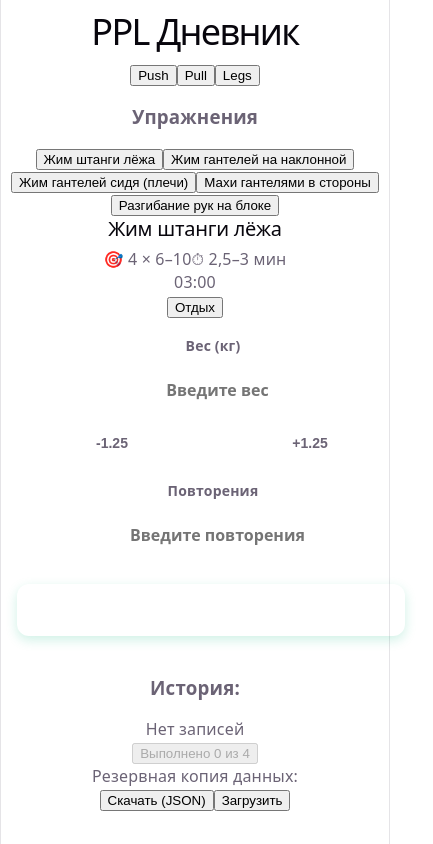
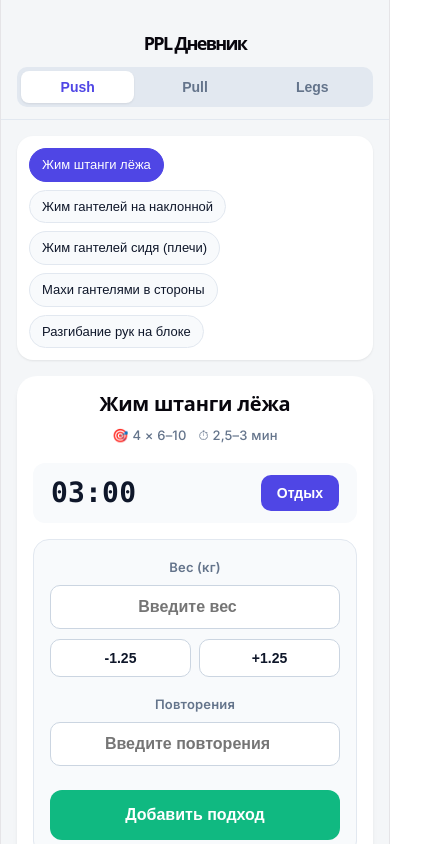
Before and after one commit to Evgeny142/my-workout-diary, a React (Vite) app: page / in a window 390 px wide. Shown: the top 844 px of the page, 433 px wide, since content can reach past the window. Built offline with nearby package versions, Linux system fonts and the light colour scheme.

Commit message:
Mobile first layout overhaul

```diff
--- a/src/App.css
+++ b/src/App.css
@@ -1,12 +1,250 @@
-/* --- ФОРМА ВВОДА (Вертикальная) --- */
+/* --- ГЛОБАЛЬНЫЕ ПЕРЕМЕННЫЕ --- */
+:root {
+  --font-main: 'Inter', -apple-system, BlinkMacSystemFont, sans-serif;
+  --font-mono: 'SF Mono', Consolas, monospace;
+
+  --bg-app: #f4f6f8;
+  --bg-card: #ffffff;
+  --bg-input: #f8fafc;
+
+  --text-main: #0f172a;
+  --text-muted: #64748b;
+  --border-color: #e2e8f0;
+
+  --primary: #4f46e5;
+  --primary-hover: #4338ca;
+  --primary-light: #e0e7ff;
+
+  --success: #10b981;
+  --danger: #ef4444;
+  --warning-bg: #fffbeb;
+  --warning-text: #b45309;
+
+  --shadow-sm: 0 1px 3px rgba(0,0,0,0.05), 0 1px 2px rgba(0,0,0,0.03);
+  --shadow-md: 0 4px 6px -1px rgba(0,0,0,0.05), 0 2px 4px -1px rgba(0,0,0,0.03);
+  --shadow-lg: 0 10px 15px -3px rgba(0,0,0,0.05), 0 4px 6px -2px rgba(0,0,0,0.025);
+}
+
+/* ЖЕСТКИЙ СБРОС ДЛЯ ВСЕХ УСТРОЙСТВ */
+* {
+  box-sizing: border-box;
+  margin: 0;
+  padding: 0;
+  -webkit-tap-highlight-color: transparent;
+}
+
+html, body {
+  width: 100%;
+  max-width: 100vw;
+  overflow-x: hidden; /* Запрещаем ездить сайту вбок */
+  background-color: var(--bg-app);
+  color: var(--text-main);
+  font-family: var(--font-main);
+  -webkit-font-smoothing: antialiased;
+  -webkit-text-size-adjust: 100%; /* Запрещаем iOS увеличивать шрифт самовольно */
+}
+
+/* --- ОБЩИЙ КАРКАС --- */
+.app-container {
+  max-width: 1000px;
+  margin: 0 auto;
+  min-height: 100vh;
+  display: flex;
+  flex-direction: column;
+  padding-top: env(safe-area-inset-top);
+  padding-bottom: env(safe-area-inset-bottom);
+}
+
+/* --- ШАПКА --- */
+.app-header {
+  background: rgba(244, 246, 248, 0.95);
+  backdrop-filter: blur(10px);
+  -webkit-backdrop-filter: blur(10px);
+  padding: 12px 16px 0;
+  position: sticky;
+  top: 0;
+  z-index: 10;
+  border-bottom: 1px solid var(--border-color);
+}
+
+.app-header h1 {
+  font-size: 18px;
+  font-weight: 700;
+  text-align: center;
+  margin-bottom: 12px;
+}
+
+/* Вкладки дней (Push/Pull/Legs) */
+.day-tabs {
+  display: flex;
+  gap: 4px;
+  padding: 4px;
+  background: #e2e8f0;
+  border-radius: 10px;
+  width: 100%;
+  margin-bottom: 12px;
+}
+
+.tab-btn {
+  flex: 1;
+  padding: 8px 0;
+  border: none;
+  background: transparent;
+  border-radius: 8px;
+  font-size: 14px;
+  font-weight: 600;
+  color: var(--text-muted);
+  cursor: pointer;
+  transition: all 0.2s ease;
+}
+
+.tab-btn.active {
+  background: var(--bg-card);
+  color: var(--primary);
+  box-shadow: var(--shadow-sm);
+}
+
+/* --- КОМПОНОВКА --- */
+.app-content {
+  padding: 16px;
+  flex: 1;
+}
+
+.layout-container {
+  display: flex;
+  flex-direction: column; /* На телефоне всё в колонку */
+  gap: 16px;
+}
+
+/* МЕНЮ УПРАЖНЕНИЙ (Таблетки) */
+.exercise-sidebar {
+  display: flex;
+  flex-direction: row;
+  flex-wrap: wrap; /* Разрешаем перенос на новую строку */
+  gap: 8px;
+  background: var(--bg-card);
+  padding: 12px;
+  border-radius: 16px;
+  box-shadow: var(--shadow-sm);
+}
+
+.exercise-sidebar h3 {
+  display: none; /* Скрываем заголовок "Упражнения" */
+}
+
+.sidebar-item {
+  padding: 8px 12px;
+  background: var(--bg-input);
+  border: 1px solid var(--border-color);
+  border-radius: 20px;
+  font-size: 13px;
+  font-weight: 500;
+  color: var(--text-main);
+  cursor: pointer;
+  transition: all 0.2s ease;
+  line-height: 1.2;
+  text-align: center;
+}
+
+.sidebar-item.active {
+  background: var(--primary);
+  color: white;
+  border-color: var(--primary);
+}
+
+/* --- КАРТОЧКА УПРАЖНЕНИЯ --- */
+.exercise-main {
+  width: 100%;
+  min-width: 0;
+}
+
+.exercise-page {
+  background: var(--bg-card);
+  border-radius: 20px;
+  padding: 16px;
+  box-shadow: var(--shadow-md);
+  margin-bottom: 16px;
+  width: 100%;
+}
+
+.exercise-header-main h2 {
+  font-size: 20px;
+  font-weight: 700;
+  margin-bottom: 8px;
+  text-align: center;
+}
+
+.exercise-meta-main {
+  display: flex;
+  justify-content: center;
+  gap: 12px;
+  font-size: 13px;
+  font-weight: 500;
+  color: var(--text-muted);
+  margin-bottom: 16px;
+}
+
+.last-result-banner {
+  background: var(--warning-bg);
+  border: 1px solid #fde68a;
+  border-radius: 10px;
+  padding: 10px;
+  font-size: 13px;
+  display: flex;
+  flex-direction: column;
+  align-items: center;
+  gap: 4px;
+  margin-bottom: 16px;
+  color: var(--warning-text);
+}
+
+/* --- ТАЙМЕР --- */
+.timer-container {
+  display: flex;
+  justify-content: space-between;
+  align-items: center;
+  background: var(--bg-input);
+  padding: 10px 16px;
+  border-radius: 12px;
+  margin-bottom: 16px;
+  border: 2px solid transparent;
+}
+
+.timer-container.active-timer {
+  background: #f0fdf4;
+  border-color: #bbf7d0;
+}
+
+.timer-display {
+  font-family: var(--font-mono);
+  font-size: 28px;
+  font-weight: 700;
+  color: var(--text-main);
+}
+
+.timer-container.active-timer .timer-display { color: var(--success); }
+
+.timer-btn {
+  padding: 10px 16px;
+  border-radius: 10px;
+  border: none;
+  font-weight: 600;
+  font-size: 14px;
+  color: white;
+}
+
+.timer-btn.start { background: var(--primary); }
+.timer-btn.stop { background: var(--danger); }
+
+/* --- ФОРМА ВВОДА (Исправленная и видимая) --- */
 .main-form {
   display: flex;
-  flex-direction: column; /* Все элементы строго друг под другом */
+  flex-direction: column;
   gap: 16px;
   background: var(--bg-input);
   padding: 16px;
   border-radius: 16px;
-  margin-bottom: 24px;
+  margin-bottom: 20px;
   border: 1px solid var(--border-color);
   width: 100%;
 }
@@ -14,73 +252,194 @@
 .form-row {
   display: flex;
   flex-direction: column;
-  gap: 8px;
+  gap: 6px;
   width: 100%;
 }
 
 .form-label {
-  font-size: 14px;
+  font-size: 13px;
   font-weight: 600;
   color: var(--text-muted);
-  padding-left: 4px;
 }
 
+/* ДЕЛАЕМ ИНПУТЫ ЯВНО ВИДИМЫМИ */
 .form-input {
   width: 100%;
-  padding: 14px;
-  border: 2px solid var(--border-color);
-  border-radius: 12px;
-  font-size: 16px;
+  padding: 12px;
+  background-color: #ffffff !important; /* Принудительно белый фон */
+  border: 1px solid #cbd5e1;
+  border-radius: 10px;
+  font-size: 16px; /* 16px предотвращает зум на iPhone */
   font-weight: 600;
-  font-family: var(--font-main);
+  color: var(--text-main);
   text-align: center;
-  background: var(--bg-card);
-  color: var(--text-main);
-  transition: all 0.2s ease;
   outline: none;
 }
 
 .form-input:focus {
   border-color: var(--primary);
-  box-shadow: 0 0 0 4px var(--primary-light);
+  box-shadow: 0 0 0 3px var(--primary-light);
 }
 
 .quick-buttons-row {
   display: flex;
   gap: 8px;
   width: 100%;
+  margin-top: 4px;
 }
 
 .quick-btn {
-  flex: 1; /* Кнопки делят ширину ровно пополам */
-  background: var(--bg-card);
-  border: 1px solid var(--border-color);
+  flex: 1; /* Кнопки делят ширину пополам */
+  background: #ffffff;
+  border: 1px solid #cbd5e1;
   border-radius: 10px;
-  padding: 12px 0;
+  padding: 10px 0;
   font-size: 14px;
   font-weight: 600;
   color: var(--text-main);
-  cursor: pointer;
-  transition: all 0.2s ease;
-  box-shadow: var(--shadow-sm);
 }
-
-.quick-btn:hover { background: #f1f5f9; }
-.quick-btn:active { transform: scale(0.95); box-shadow: none; }
 
 .icon-btn.add {
   background: var(--success);
   color: white;
   width: 100%;
-  height: 52px;
+  padding: 16px;
   font-size: 16px;
-  font-weight: 600;
+  font-weight: 700;
   border-radius: 12px;
   border: none;
-  cursor: pointer;
-  box-shadow: 0 4px 12px rgba(16, 185, 129, 0.2);
-  transition: all 0.1s ease;
   margin-top: 8px;
 }
 
-.icon-btn.add:active { transform: scale(0.98); box-shadow: none; }
+/* --- ИСТОРИЯ --- */
+.history-section h3 {
+  font-size: 15px;
+  margin-bottom: 12px;
+}
+
+.logged-sets {
+  display: flex;
+  flex-direction: column;
+  gap: 8px;
+}
+
+.set-item {
+  display: flex;
+  align-items: center;
+  justify-content: space-between;
+  background: var(--bg-card);
+  padding: 10px 12px;
+  border-radius: 10px;
+  border: 1px solid var(--border-color);
+}
+
+.set-date {
+  font-size: 11px;
+  color: var(--text-muted);
+  width: 65px;
+}
+
+.set-data {
+  font-weight: 600;
+  font-size: 15px;
+  flex: 1;
+  text-align: center;
+}
+
+.icon-btn.delete {
+  background: #fee2e2;
+  color: var(--danger);
+  width: 28px;
+  height: 28px;
+  border-radius: 50%;
+  border: none;
+  display: flex;
+  align-items: center;
+  justify-content: center;
+}
+
+/* --- НАВИГАЦИЯ --- */
+.nav-buttons {
+  display: flex;
+  flex-direction: column;
+  gap: 10px;
+  margin-bottom: 24px;
+}
+
+.next-btn, .prev-btn {
+  width: 100%;
+  padding: 16px;
+  border-radius: 12px;
+  font-size: 16px;
+  font-weight: 600;
+  border: none;
+}
+
+.next-btn { background: var(--primary); color: white; }
+.next-btn:disabled { background: #e2e8f0; color: #94a3b8; }
+.prev-btn { background: var(--bg-card); border: 1px solid var(--border-color); }
+
+/* --- БЭКАП --- */
+.backup-section {
+  background: var(--bg-card);
+  padding: 16px;
+  border-radius: 16px;
+  border: 1px solid var(--border-color);
+  text-align: center;
+  margin-bottom: 40px; /* Отступ, чтобы баннер Netlify не перекрывал */
+}
+
+.backup-buttons {
+  display: flex;
+  gap: 10px;
+  margin-top: 10px;
+}
+
+.backup-btn {
+  flex: 1;
+  padding: 10px;
+  background: var(--bg-input);
+  border: 1px solid var(--border-color);
+  border-radius: 8px;
+  font-weight: 600;
+}
+
+/* ========================================= */
+/* --- ДЕСКТОПНАЯ ВЕРСИЯ (Экраны > 768px) --- */
+/* ========================================= */
+@media (min-width: 769px) {
+  .app-content { padding: 24px 20px; }
+  .layout-container { flex-direction: row; gap: 24px; align-items: flex-start; }
+
+  .exercise-sidebar {
+    flex: 0 0 250px;
+    flex-direction: column;
+    flex-wrap: nowrap;
+    position: sticky;
+    top: 100px;
+  }
+
+  .exercise-sidebar h3 {
+    display: block;
+    font-size: 12px;
+    color: var(--text-muted);
+    margin-bottom: 8px;
+  }
+
+  .sidebar-item {
+    border-radius: 10px;
+    text-align: left;
+    border: none;
+    background: transparent;
+  }
+
+  .sidebar-item:hover { background: var(--bg-input); }
+  .sidebar-item.active { background: var(--primary-light); color: var(--primary); }
+
+  .exercise-page { padding: 24px; }
+  .exercise-header-main h2 { font-size: 24px; }
+  .last-result-banner { flex-direction: row; justify-content: space-between; }
+  .nav-buttons { flex-direction: row; }
+  .prev-btn { flex: 0.4; }
+  .next-btn { flex: 1; }
+}
```
